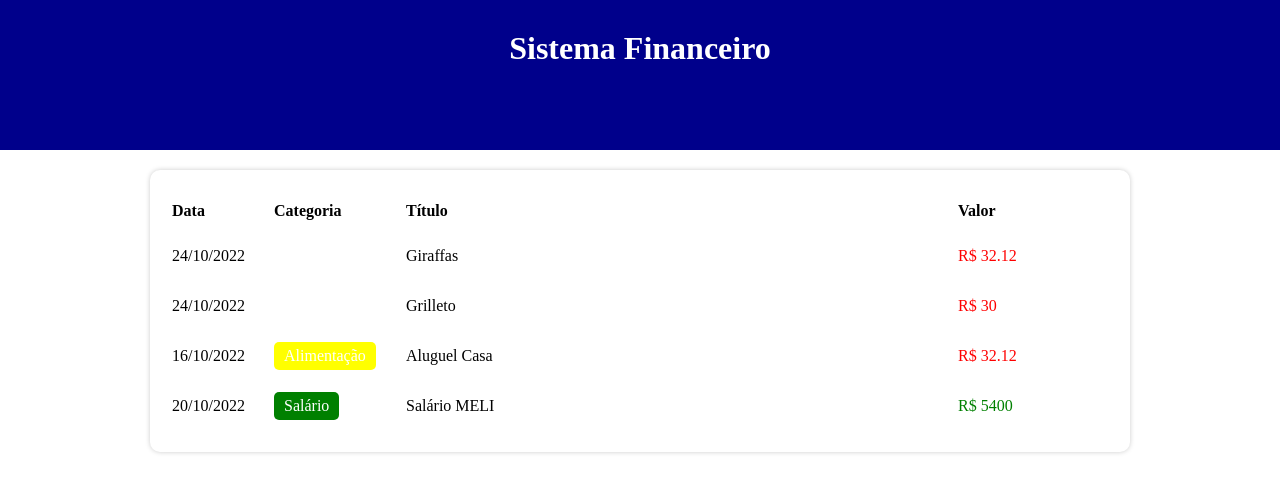
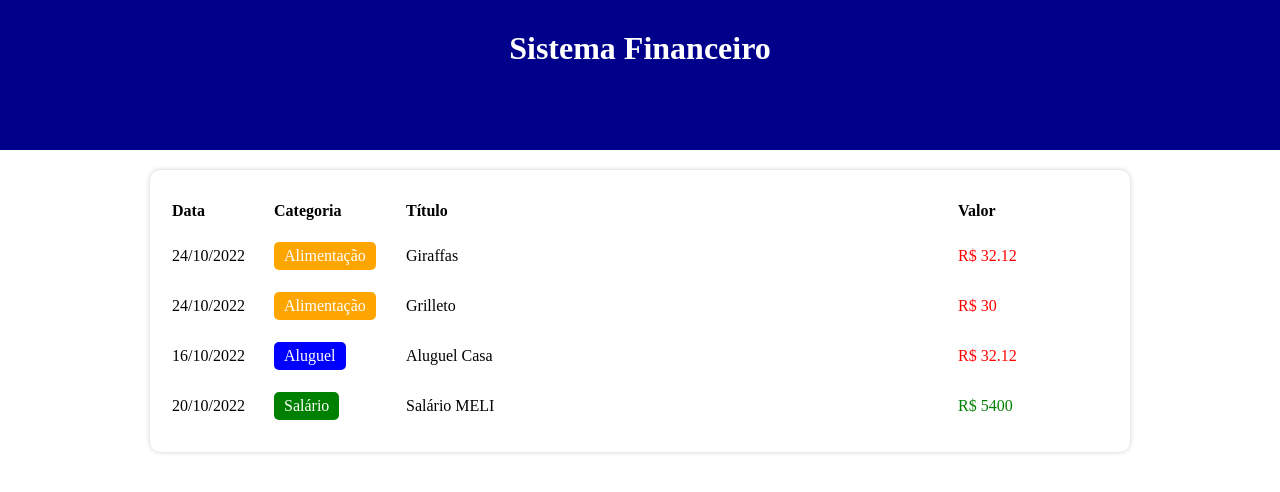
Before and after one commit to Tassio-Med/finance-system, a React (Create React App) app: page / in a window 1280 px wide. Shown: the top 492 px of the page. Built offline with nearby package versions, Linux system fonts and the light colour scheme; the HTML template or start-up script is replaced by a standard one.

Commit message:
:sparkles: feat: reorganizado ao contexto do styled-components

```diff
--- a/src/data/categories.ts
+++ b/src/data/categories.ts
@@ -1,7 +1,7 @@
 import { Category } from '../types/Category';
 
 export const categories: Category = {
-  food: { title: 'Alimentação', color: 'class', expense: true },
-  rent: { title: 'Alimentação', color: 'yellow', expense: true },
+  food: { title: 'Alimentação', color: 'orange', expense: true },
+  rent: { title: 'Aluguel', color: 'blue', expense: true },
   salary: { title: 'Salário', color: 'green', expense: false },
 }
```
